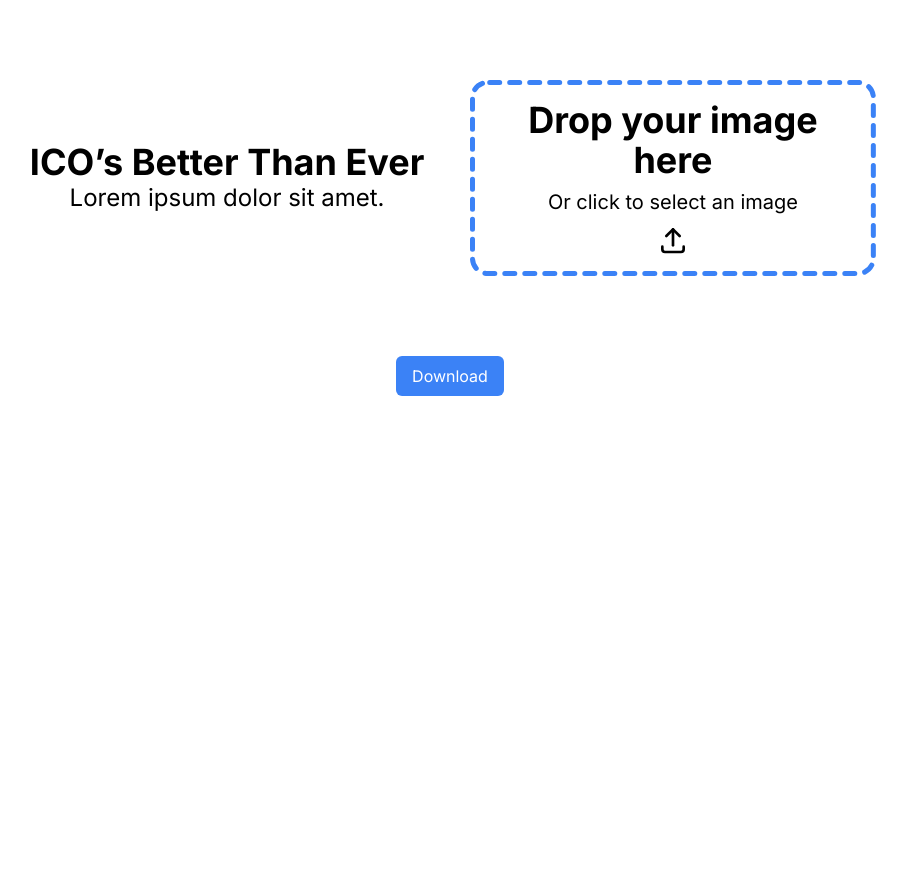
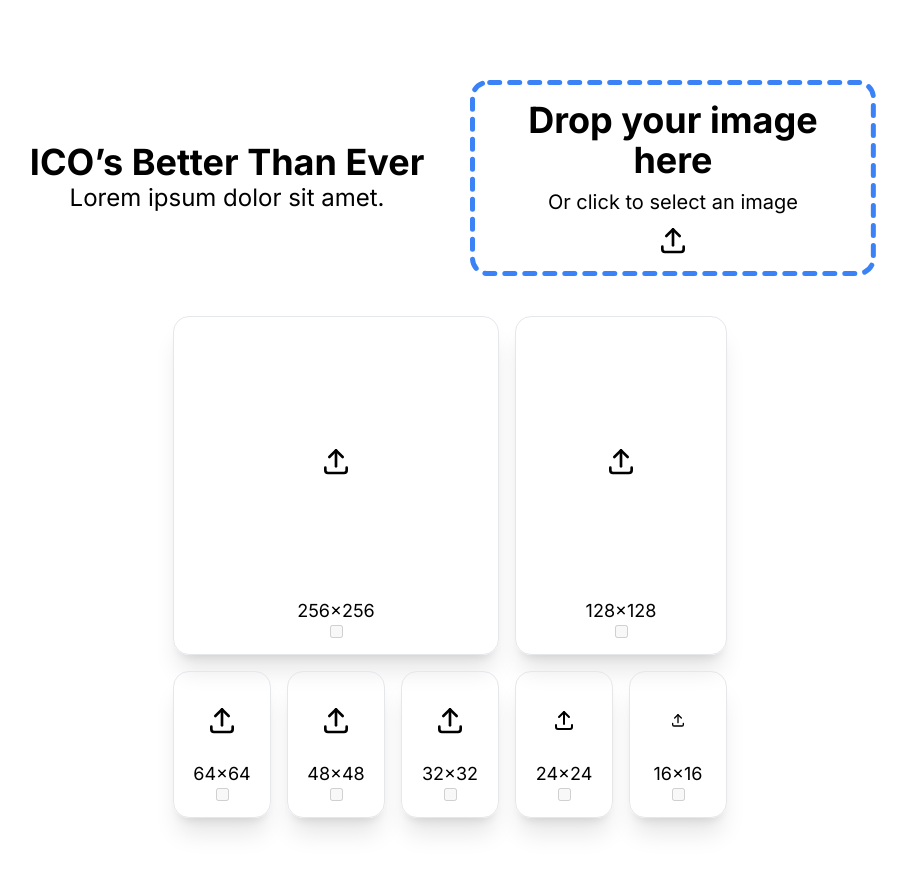
Before and after one commit to epoll31/ico, a Next.js app: page / in a window 1280 px wide. Shown: the top 872 px of the page, without its empty margins (190-1097 px from the left). Before the commit the page ends 800 px from the top, so only its background shows below. Built offline with nearby package versions, Linux system fonts and the light colour scheme.

Commit message:
added activeImageUrls with checkbox to select which images to keep in ico / removed SizedURLs type in favor of Record<Size, string | null>

```diff
--- a/src/app/page.tsx
+++ b/src/app/page.tsx
@@ -6,31 +6,32 @@ import SizedDropZones from "@/components/SizedDropZones";
 import Upload from "@/components/icons/upload";
 import { useCallback, useState } from "react";
 import { icoToImageUrls } from "@/utils/decodeImage";
-import { Size, SizedURLs } from "@/lib/types";
+import { Size, Sizes } from "@/lib/types";
 import downloadBlobAsFile from "@/utils/downloadBlobAsFile";
 import { resizeImageUrl, resizeImageUrls } from "@/utils/resizeImageUrls";
-
-function spreadSizes<T>(value: T): Record<Size, T> {
-  return {
-    16: value,
-    24: value,
-    32: value,
-    48: value,
-    64: value,
-    128: value,
-    256: value,
-  };
-}
+import spreadSizes from "@/utils/spreadSizes";
 
 export default function Page() {
-  const [imageUrls, setImageUrlsDirect] = useState<SizedURLs>({});
+  const [imageUrls, setImageUrlsDirect] = useState<Record<Size, string | null>>(
+    spreadSizes(null)
+  );
+  const [activeImageUrls, setActiveImageUrls] = useState<Record<Size, boolean>>(
+    spreadSizes(false)
+  );
 
   const setImageUrls = useCallback(
-    async (imageUrls: SizedURLs) => {
+    async (imageUrls: Record<Size, string | null>) => {
       if (imageUrls) {
-        setImageUrlsDirect(await resizeImageUrls(imageUrls));
+        const resizedImageUrls = await resizeImageUrls(imageUrls);
+        setImageUrlsDirect(resizedImageUrls);
+        const activeImageUrls: Record<Size, boolean> = spreadSizes(false);
+        Object.keys(resizedImageUrls).forEach((size) => {
+          activeImageUrls[Number(size) as Size] = true;
+        });
+        setActiveImageUrls(activeImageUrls);
       } else {
-        setImageUrlsDirect({});
+        setImageUrlsDirect(spreadSizes(null));
+        setActiveImageUrls(spreadSizes(false));
       }
     },
     [setImageUrlsDirect]
@@ -39,18 +40,46 @@ export default function Page() {
   const updateImageUrl = useCallback(
     async (size: Size, imageUrl: string) => {
       const resizedImageUrl = await resizeImageUrl(imageUrl, size);
+      // TODO: make sure that ICO's import the correct size
 
       setImageUrlsDirect((imageUrls) => ({
         ...imageUrls,
         [size]: resizedImageUrl,
       }));
+      setActiveImageUrls((activeImageUrls) => ({
+        ...activeImageUrls,
+        [size]: true,
+      }));
     },
     [setImageUrlsDirect]
   );
 
+  const updateActiveImageUrl = useCallback(
+    (size: Size, active: boolean) => {
+      setActiveImageUrls((activeImageUrls) => ({
+        ...activeImageUrls,
+        [size]: active,
+      }));
+    },
+    [setActiveImageUrls]
+  );
+
   const setImageUrlsFromIco = useCallback(
     async (imageUrl: string) => {
-      setImageUrlsDirect(await icoToImageUrls(imageUrl));
+      const iamgeUrlsFromIco = await icoToImageUrls(imageUrl);
+
+      const imageUrls = {
+        ...spreadSizes(null),
+        ...iamgeUrlsFromIco,
+      };
+      setImageUrlsDirect(imageUrls);
+
+      const activeImageUrls = spreadSizes(false);
+      Sizes.forEach((size) => {
+        activeImageUrls[size] = imageUrls[size] !== null;
+      });
+
+      setActiveImageUrls(activeImageUrls);
     },
     [setImageUrlsDirect]
   );
@@ -70,18 +99,17 @@ export default function Page() {
           alert("Unsupported file type");
         }
       } else {
-        setImageUrls({});
+        setImageUrls(spreadSizes(null));
+        setActiveImageUrls(spreadSizes(false));
       }
     },
     [setImageUrls, setImageUrlsFromIco]
   );
 
-  const handleDownloadRequest = useCallback(async (imageUrls: SizedURLs) => {
-    const imageUrlsAsArray = Object.values(imageUrls).filter(Boolean);
-
+  const handleDownloadRequest = useCallback(async () => {
     const blobs = await Promise.all(
-      imageUrlsAsArray.map(
-        async (imageUrl) => await fetch(imageUrl).then((res) => res.blob())
+      Sizes.filter((size) => imageUrls[size] && activeImageUrls[size]).map(
+        (size) => fetch(imageUrls[size] as string).then((res) => res.blob())
       )
     );
 
@@ -104,7 +132,7 @@ export default function Page() {
     } catch (error) {
       console.error("Error:", error);
     }
-  }, []);
+  }, [imageUrls, activeImageUrls]);
 
   return (
     <div className="flex flex-col justify-center items-center p-20 gap-10">
@@ -127,19 +155,21 @@ export default function Page() {
           </DropZone>
         </div>
       </div>
-      {imageUrls && (
-        <>
+
       <SizedDropZones
         imageUrls={imageUrls}
+        activeImageUrls={activeImageUrls}
         updateImageUrl={updateImageUrl}
+        updateActiveImageUrls={updateActiveImageUrl}
       />
+      {Sizes.filter((size) => imageUrls[size] && activeImageUrls[size]).length >
+        0 && (
         <button
-            onClick={() => handleDownloadRequest(imageUrls)}
+          onClick={handleDownloadRequest}
           className="bg-blue-500 text-white px-4 py-2 rounded-md"
         >
           Download
         </button>
-        </>
       )}
     </div>
   );
--- a/src/components/ImagePreview.tsx
+++ b/src/components/ImagePreview.tsx
@@ -3,17 +3,22 @@ import Image from "next/image";
 import DropZone from "./DropZone";
 import cn from "@/utils/cn";
 import useTooltip from "./ToolTip";
+import Upload from "./icons/upload";
 
 export default function ImagePreview({
   className,
+  size,
   imageUrl,
-  size,
+  active,
   updateImageUrl,
+  updateActiveImageUrls,
 }: {
   className?: string;
-  imageUrl: string;
   size: Size;
-  updateImageUrl: (size: Size, imageUrl: string) => void;
+  imageUrl: string | null;
+  active: boolean;
+  updateImageUrl: (imageUrl: string) => void;
+  updateActiveImageUrls: (active: boolean) => void;
 }) {
   const { Tooltip, triggerRef } = useTooltip<HTMLButtonElement>({
     content: "Drag and drop an image here,\n or click to select an image",
@@ -26,11 +31,8 @@ export default function ImagePreview({
         className
       )}
     >
-      <DropZone
-        className="flex-1"
-        onChange={(imageUrl) => updateImageUrl(size, imageUrl)}
-        ref={triggerRef}
-      >
+      <DropZone className="flex-1" onChange={updateImageUrl} ref={triggerRef}>
+        {imageUrl ? (
           <Image
             src={imageUrl}
             alt={`icon ${size}x${size}`}
@@ -38,10 +40,26 @@ export default function ImagePreview({
             height={size}
             style={{ width: size, height: size }}
           />
+        ) : (
+          <div
+            style={{ width: size, height: size }}
+            className="flex items-center justify-center"
+          >
+            <Upload className="w-8 h-8" />
+          </div>
+        )}
       </DropZone>
       <p className="text-lg mt-2">
         {size}x{size}
       </p>
+      <input
+        type="checkbox"
+        checked={active}
+        disabled={!imageUrl}
+        onChange={(e) => {
+          updateActiveImageUrls(e.target.checked);
+        }}
+      />
       <Tooltip />
     </div>
   );
--- a/src/components/SizedDropZones.tsx
+++ b/src/components/SizedDropZones.tsx
@@ -1,28 +1,33 @@
 import ImagePreview from "./ImagePreview";
-import { Size, SizedURLs, Sizes } from "@/lib/types";
+import { Size, Sizes } from "@/lib/types";
 
 export default function SizedDropZones({
   imageUrls,
+  activeImageUrls,
   updateImageUrl,
+  updateActiveImageUrls,
 }: {
-  imageUrls: SizedURLs;
+  imageUrls: Record<Size, string | null>;
+  activeImageUrls: Record<Size, boolean>;
   updateImageUrl: (size: Size, imageUrl: string) => void;
+  updateActiveImageUrls: (size: Size, active: boolean) => void;
 }) {
   return (
     <div className="gap-4 grid grid-cols-5 items-start">
       {Sizes.toReversed().map((size) => {
-        let imageUrl = imageUrls[size];
-        if (!imageUrl) return null;
-
         return (
           <ImagePreview
             key={size}
             className={
               size === 256 ? "col-span-3" : size === 128 ? "col-span-2" : ""
             }
-            imageUrl={imageUrl}
+            imageUrl={imageUrls[size]}
             size={size}
-            updateImageUrl={updateImageUrl}
+            active={activeImageUrls[size]}
+            updateImageUrl={(imageUrl) => updateImageUrl(size, imageUrl)}
+            updateActiveImageUrls={(active) =>
+              updateActiveImageUrls(size, active)
+            }
           />
         );
       })}
--- a/src/lib/types.ts
+++ b/src/lib/types.ts
@@ -1,4 +1,2 @@
 export const Sizes = [16, 24, 32, 48, 64, 128, 256] as const;
 export type Size = (typeof Sizes)[number];
-
-export type SizedURLs = Partial<Record<Size, string>>;
--- a/src/utils/decodeImage.ts
+++ b/src/utils/decodeImage.ts
@@ -1,6 +1,7 @@
-import { Size, SizedURLs } from "@/lib/types";
+import { Size } from "@/lib/types";
 // import { assert } from "console";
 import decodeICO from "decode-ico";
+import spreadSizes from "./spreadSizes";
 
 interface FileInfo {
   url: string;
@@ -9,8 +10,6 @@ interface FileInfo {
 }
 
 const processIcon = async (icon: any): Promise<FileInfo> => {
-  // assert(icon.width === icon.height, "All icons must be square");
-
   if (icon.type === "png") {
     return {
       url: URL.createObjectURL(new Blob([icon.data], { type: "image/png" })),
@@ -18,7 +17,6 @@ const processIcon = async (icon: any): Promise<FileInfo> => {
       fromType: "png",
     };
   } else {
-    // For BMP, we need to convert it to PNG
     return convertBmpToPng(icon);
   }
 };
@@ -39,7 +37,9 @@ const convertBmpToPng = (bmpData: any): FileInfo => {
   };
 };
 
-export async function icoToImageUrls(iconUrl: string): Promise<SizedURLs> {
+export async function icoToImageUrls(
+  iconUrl: string
+): Promise<Record<Size, string | null>> {
   try {
     const response = await fetch(iconUrl);
     const arrayBuffer = await response.arrayBuffer();
@@ -48,42 +48,14 @@ export async function icoToImageUrls(iconUrl: string): Promise<SizedURLs> {
 
     const processedIcons = await Promise.all(decodedIcons.map(processIcon));
 
-    const files: Partial<Record<Size, string>> = {};
+    const files: Record<Size, string | null> = spreadSizes(null);
     for (const icon of processedIcons) {
-      // const sizedFile = await urlToFile(icon.url, `icon-${icon.size}.png`);
-      // if (sizedFile) {
-      //   files[icon.size] = sizedFile;
-      // }
       files[icon.size] = icon.url;
     }
 
     return files;
   } catch (error) {
     console.error("Error processing icons:", error);
-    // Handle error appropriately
-    return {};
+    return spreadSizes(null);
   }
 }
-
-async function urlToFile(url: string, filename: string = "image.png") {
-  try {
-    // Fetch the image data from the URL
-    const response = await fetch(url);
-
-    // Check if the fetch was successful
-    if (!response.ok) {
-      throw new Error(`HTTP error! status: ${response.status}`);
-    }
-
-    // Convert the response to a Blob
-    const blob = await response.blob();
-
-    // Create a File object from the Blob
-    const file = new File([blob], filename, { type: "image/png" });
-
-    return file;
-  } catch (error) {
-    console.error("Error converting URL to File:", error);
-    return null;
-  }
-}
--- a/src/utils/resizeImageUrls.ts
+++ b/src/utils/resizeImageUrls.ts
@@ -1,7 +1,7 @@
-import { Size, SizedURLs } from "@/lib/types";
+import { Size } from "@/lib/types";
 import resizeImageBase64 from "@/utils/resizeImageBase64";
 
-export async function resizeImageUrls(imageUrls: SizedURLs) {
+export async function resizeImageUrls(imageUrls: Record<Size, string | null>) {
   const resizedImages = imageUrls;
 
   for (const [rawSize, imageUrl] of Object.entries(imageUrls)) {
--- /dev/null
+++ b/src/utils/spreadSizes.ts
@@ -0,0 +1,13 @@
+import { Size } from "@/lib/types";
+
+export default function spreadSizes<T>(value: T): Record<Size, T> {
+  return {
+    16: value,
+    24: value,
+    32: value,
+    48: value,
+    64: value,
+    128: value,
+    256: value,
+  };
+}
```
Lines whose indentation alone changed are shown as unchanged.
